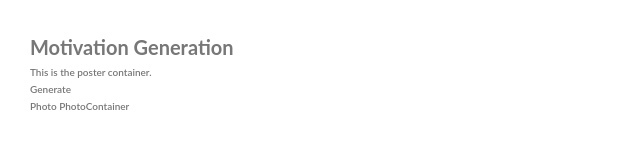
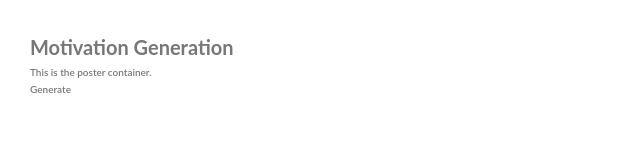
Before and after one commit to alexander215/motivation-generation, a React (Create React App) app: page / in a window 1280 px wide. Shown: the top 165 px of the page, without its empty margins (0-640 px from the left). Built offline with nearby package versions, Linux system fonts and the light colour scheme.

Commit message:
Toggle photo container

```diff
--- a/src/components/PosterContainer/PosterContainer.js
+++ b/src/components/PosterContainer/PosterContainer.js
@@ -1,16 +1,20 @@
 import React, { useState } from 'react'
 import PhotoContainer from '../PhotoContainer/PhotoContainer'
+import { getRoles } from '@testing-library/react'
 
 const PosterContainer = () => {
   const [generate, setGenerate] =  useState(false)
   const [image, setImage] = useState(null)
 
+  let displayPhoto = null;
+  if (generate) { displayPhoto =  <PhotoContainer />}
+
 
   return (
     <div>
       This is the poster container.
-      <div onClick={() => setGenerate(true)}>Generate</div>
-      <PhotoContainer />
+      <div onClick={() => setGenerate(!generate)}>Generate</div>
+      {displayPhoto}
     </div>
   )
 }
```
